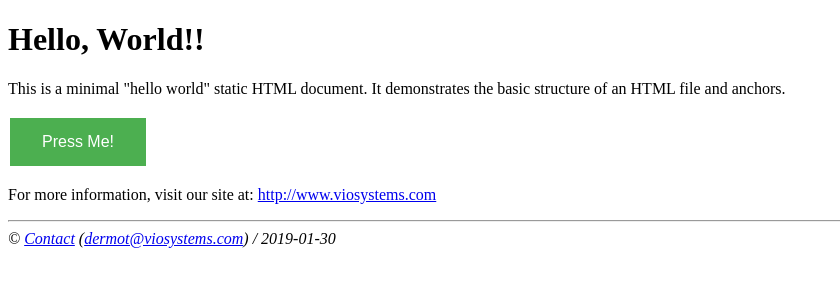
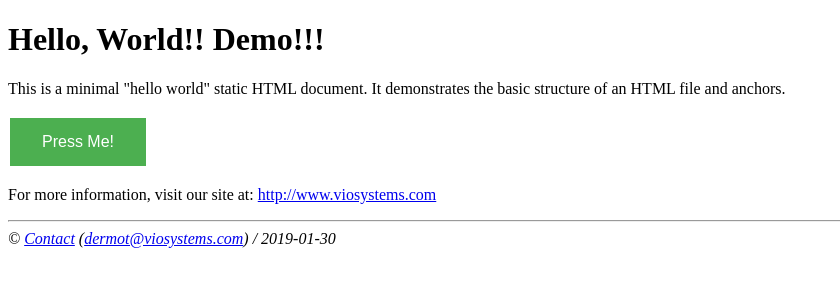
Before and after one commit to bazza2000/authmicroservice, a plain HTML site: page src/main/resources/static/HelloWorld.html in a window 1280 px wide. Shown: the whole page, without its empty margins (0-840 px from the left). Drawn offline with Linux system fonts and the light colour scheme.

Commit message:
added Demo to hello world

```diff
--- a/src/main/resources/static/HelloWorld.html
+++ b/src/main/resources/static/HelloWorld.html
@@ -38,7 +38,7 @@
 </script>
 
 <h1>
-    Hello, World!!
+    Hello, World!! Demo!!!
 </h1>
 <p>
     This is a minimal "hello world" static HTML document. It demonstrates the
```
